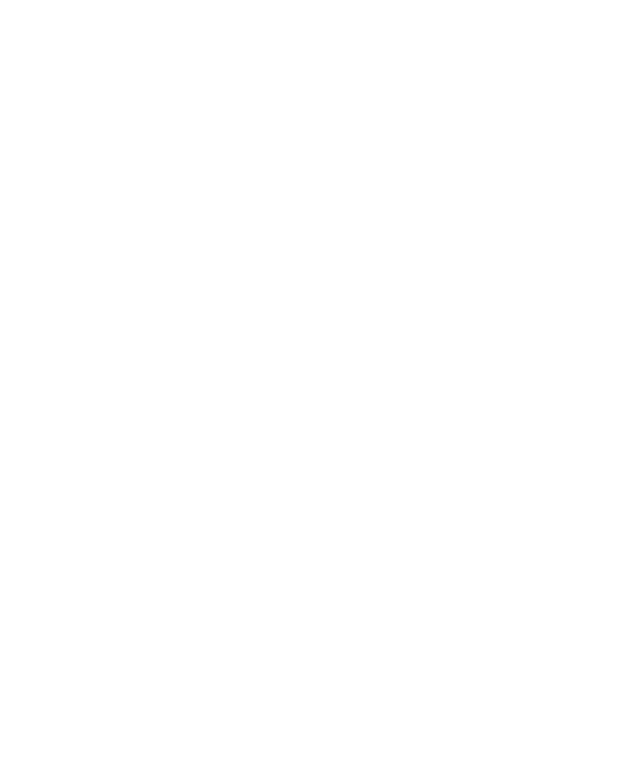
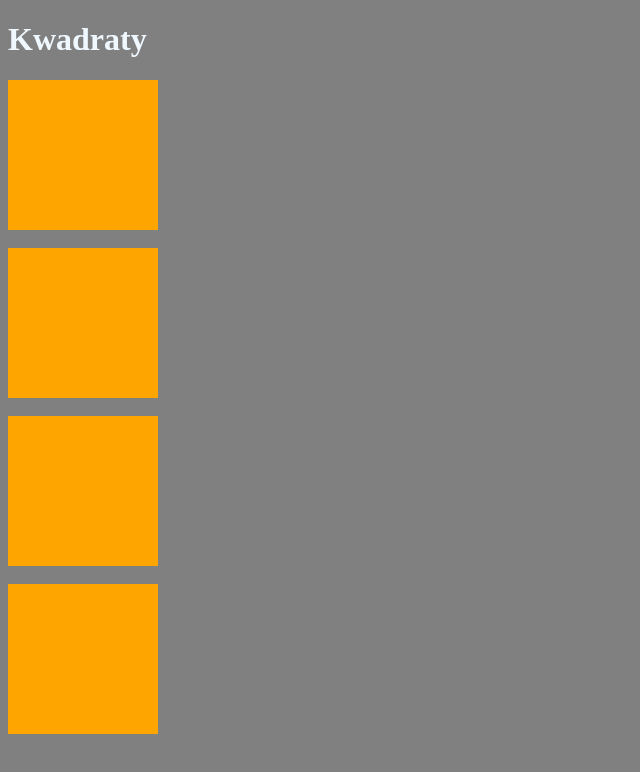
Before and after one commit to omitsumoshi/zadania-CSS, a plain HTML site: page index.html in a window 1280 px wide. Shown: the whole page, without its empty margins (0-640 px from the left). Drawn offline with Linux system fonts and the light colour scheme.

Commit message:
Zadanie zrobione

```diff
--- a/index.html
+++ b/index.html
@@ -4,8 +4,14 @@
     <meta charset="UTF-8">
     <meta name="viewport" content="width=device-width, initial-scale=1.0">
     <title>Document</title>
+    <link rel="stylesheet" href="style.css">
 </head>
 <body>
+    <h1>Kwadraty</h1>
+    <div class="box"></div><br>
+    <div class="box"></div><br>
+    <div class="box"></div><br>
+    <div class="box"></div><br>
 
 </body>
 </html>
--- a/style.css
+++ b/style.css
@@ -0,0 +1,11 @@
+body {
+    background-color: #808080;
+}
+.box {
+    background-color: #fea500;
+    height: 150px;
+    width: 150px;
+}
+h1 {
+  color:aliceblue
+}
```
